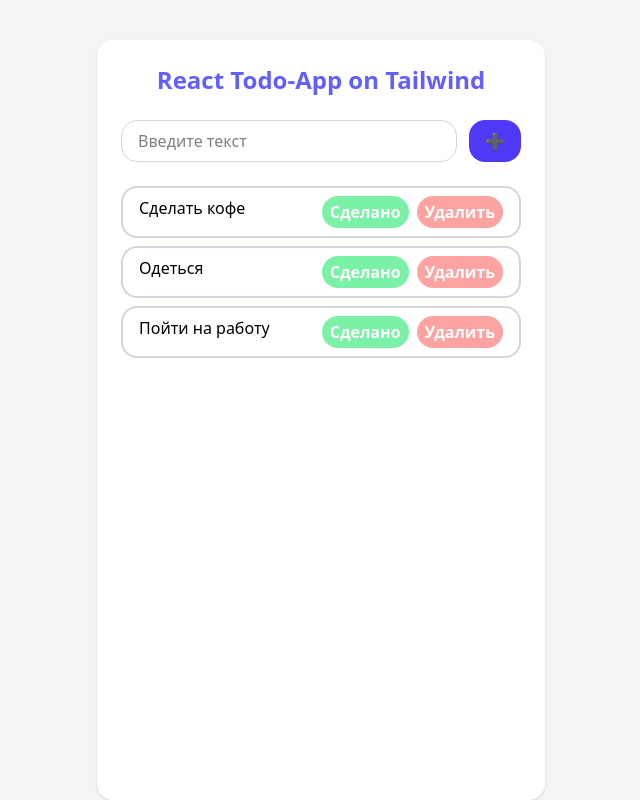
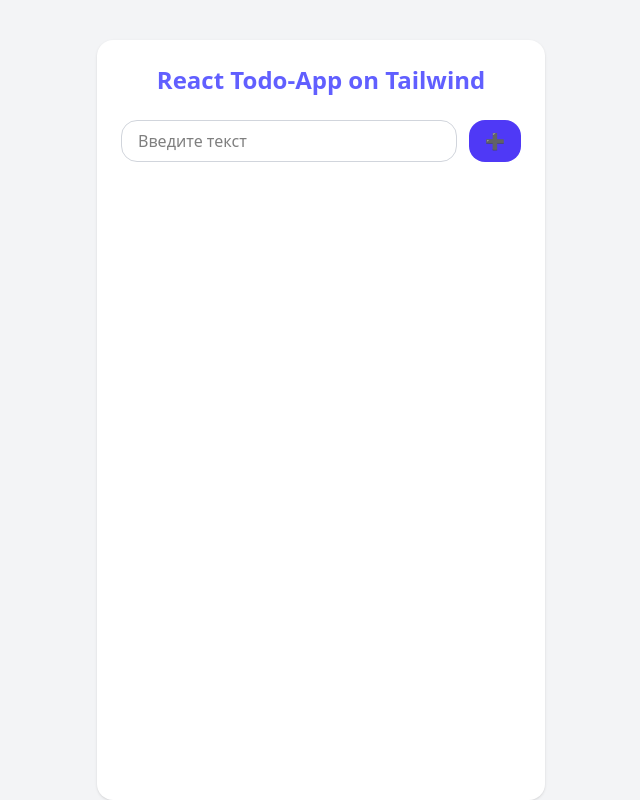
Before and after one commit to romanbarinov84/-TODO-APP-REACT-TAILWIND-, a React (Vite) app: page / in a window 1280 px wide. Shown: the whole page, without its empty margins (319-959 px from the left). Built offline with nearby package versions, Linux system fonts and the light colour scheme.

Commit message:
15.12 finish

```diff
--- a/src/App.jsx
+++ b/src/App.jsx
@@ -1,35 +1,34 @@
-import { useState } from "react";
-import TodoItem from "../src/components/TodoItem"
+import { useEffect, useState } from "react";
+import TodoItem from "../src/components/TodoItem";
 
 import "./App.css";
 
 function App() {
-  const initialTodos = [
-    { id: 1, text: "Сделать кофе" },
-    { id: 2, text: "Одеться" },
-    { id: 3, text: "Пойти на работу" },
-  ];
+   const [todos, setTodos] = useState(() => {
+    const saved = localStorage.getItem("todos");
+    return saved ? JSON.parse(saved) : [];
+  });
 
-  const [todos, setTodos] = useState(initialTodos);
   const [text, setText] = useState("");
+
+  useEffect(() => {
+    localStorage.setItem("todos", JSON.stringify(todos));
+  }, [todos]);
 
   const addTodo = () => {
     if (!text.trim()) return;
 
-    setTodos([
-      ...todos,
-      {
-        id: Date.now(),
-        text,
-      },
+    setTodos((prev) => [
+      ...prev,
+      { id: Date.now(), text, completed: false },
     ]);
 
     setText("");
   };
 
   const onDelete = (id) => {
-     setTodos((prevTodos) => prevTodos.filter((todo) => todo.id !== id))
-  }
+    setTodos((prev) => prev.filter((todo) => todo.id !== id));
+  };
 
   return (
     <div className="min-h-screen bg-gray-100 flex justify-center pt-10">
@@ -65,7 +64,7 @@
 
         <ul className="space-y-2">
           {todos.map((todo) => (
-           <TodoItem key={todo.id} todo={todo} onDelete={onDelete}/>
+            <TodoItem key={todo.id} todo={todo} onDelete={onDelete} />
           ))}
         </ul>
       </div>
--- a/src/components/TodoItem.jsx
+++ b/src/components/TodoItem.jsx
@@ -1,4 +1,7 @@
-const TodoItem = ({ todo , onDelete }) => {
+import { useState } from "react";
+
+const TodoItem = ({ todo, onDelete }) => {
+  const [isCompleted, setIsCompleted] = useState(false);
   return (
     <div
       key={todo.id}
@@ -6,20 +9,36 @@
                        hover:border-indigo-500 hover:bg-pink-700 hover:text-white focus:ring-2 focus:ring-indigo-500/30
                        outline-none transition"
     >
-      <span>{todo.text}</span>
+      <span
+        className={`flex-1 ${
+          isCompleted ? "line-through text-gray-400" : "text-gray-700"
+        }`}
+      >
+        {todo.text}
+      </span>
       <div className="flex gap-2">
-        <button className="rounded-2xl bg-green-300 px-2 py-1
+        <button
+          className="rounded-2xl bg-green-300 px-2 py-1
                        text-white font-semibold
                        hover:bg-green-700
                        active:scale-95
                        focus:ring-2 focus:ring-indigo-500/40
-                       transition">Сделано</button>
-        <button className="rounded-2xl bg-red-300 px-2 py-1
+                       transition"
+          onClick={() => setIsCompleted(!isCompleted)}
+        >
+          Сделано
+        </button>
+        <button
+          className="rounded-2xl bg-red-300 px-2 py-1
                        text-white font-semibold
                        hover:bg-red-700
                        active:scale-95
                        focus:ring-2 focus:ring-indigo-500/40
-                       transition" onClick={() => onDelete(todo.id)}>Удалить</button>
+                       transition"
+          onClick={() => onDelete(todo.id)}
+        >
+          Удалить
+        </button>
       </div>
     </div>
   );
```
Also changed, not shown: src/components/AddTodo.jsx (line endings or trailing spaces).
